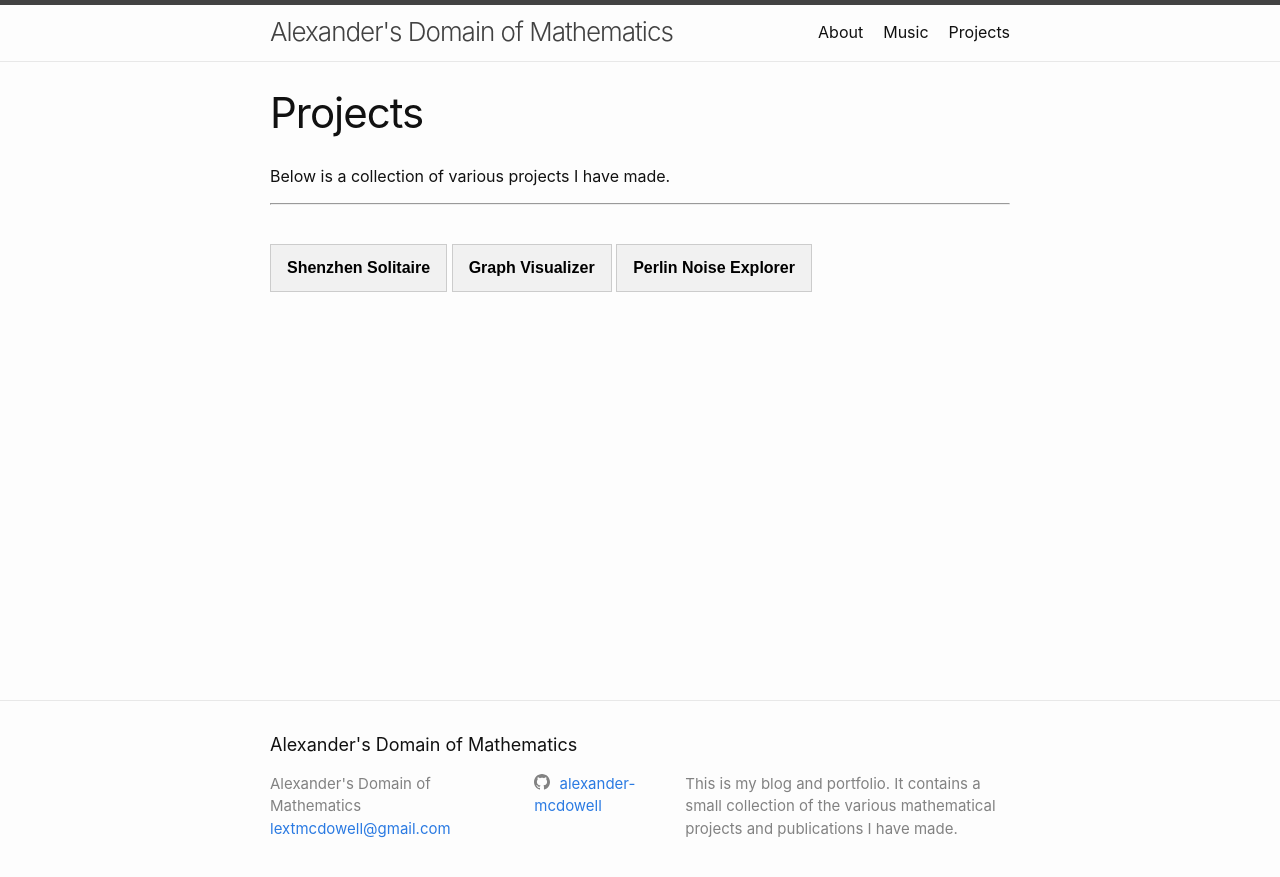
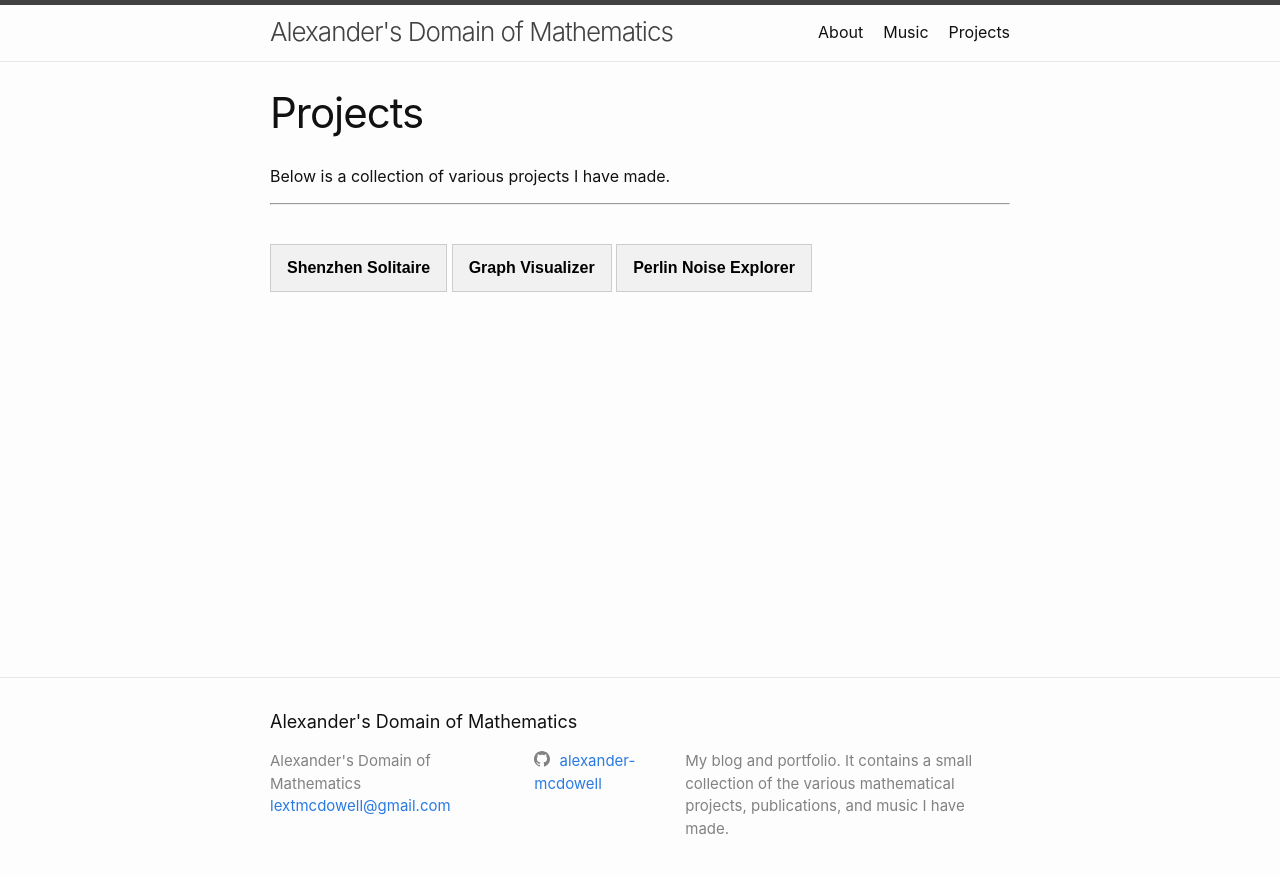
Before and after one commit to alexander-mcdowell/alexander-mcdowell.github.io, a Jekyll site: the page built from projects/projects.markdown, in a window 1280 px wide. Shown: the top 877 px of the page. Built offline with Jekyll 4.4.1, drawn with Linux system fonts in a browser that asks for light colours.

Commit message:
Remove rss feed (for now) and minor edits

```diff
--- a/_config.yml
+++ b/_config.yml
@@ -1,7 +1,7 @@
 title: Alexander's Domain of Mathematics
 email: lextmcdowell@gmail.com
 description: >-
-  This is my blog and portfolio. It contains a small collection of the various mathematical projects and publications I have made.
+  My blog and portfolio. It contains a small collection of the various mathematical projects, publications, and music I have made.
 baseurl: ""
 url: "https://alexander-mcdowell.github.io"
 github_username: alexander-mcdowell
--- a/_layouts/home.html
+++ b/_layouts/home.html
@@ -27,8 +27,4 @@ layout: default
       </li>
       {%- endfor -%}
     </ul>
-
-    <p class="rss-subscribe">subscribe <a href="{{ "/feed.xml" | relative_url }}">via RSS</a></p>
-  {%- endif -%}
-
 </div>
```
Also changed, not shown: 2 other files.
